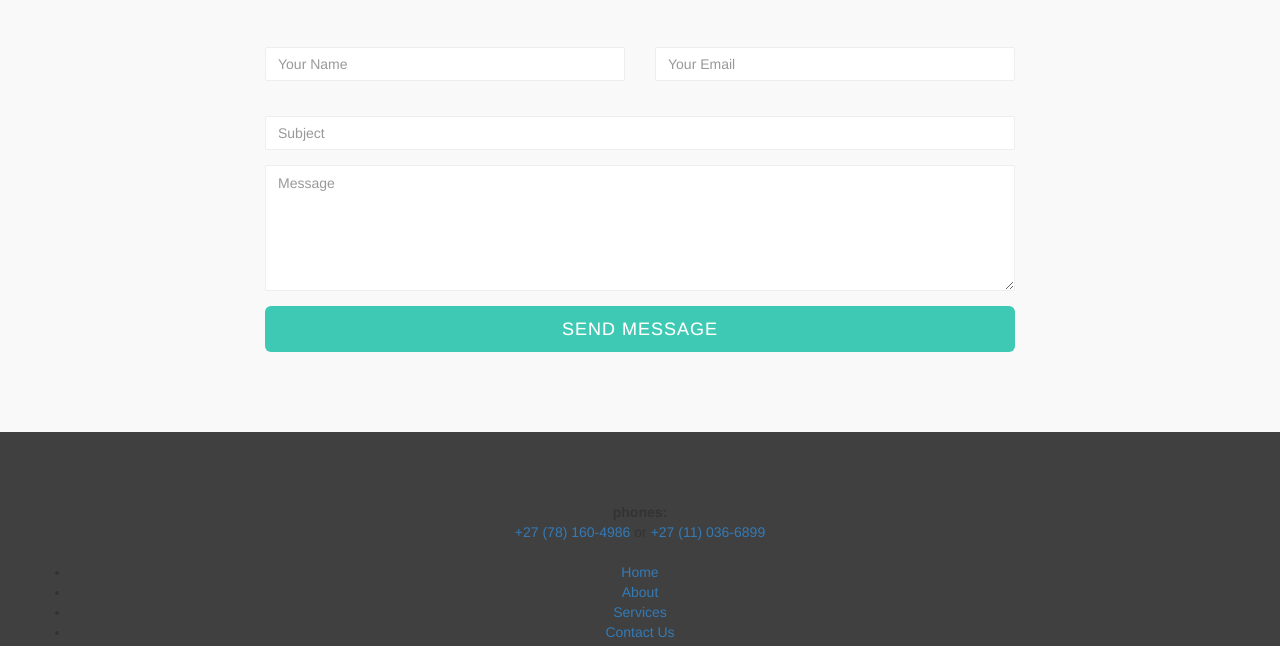
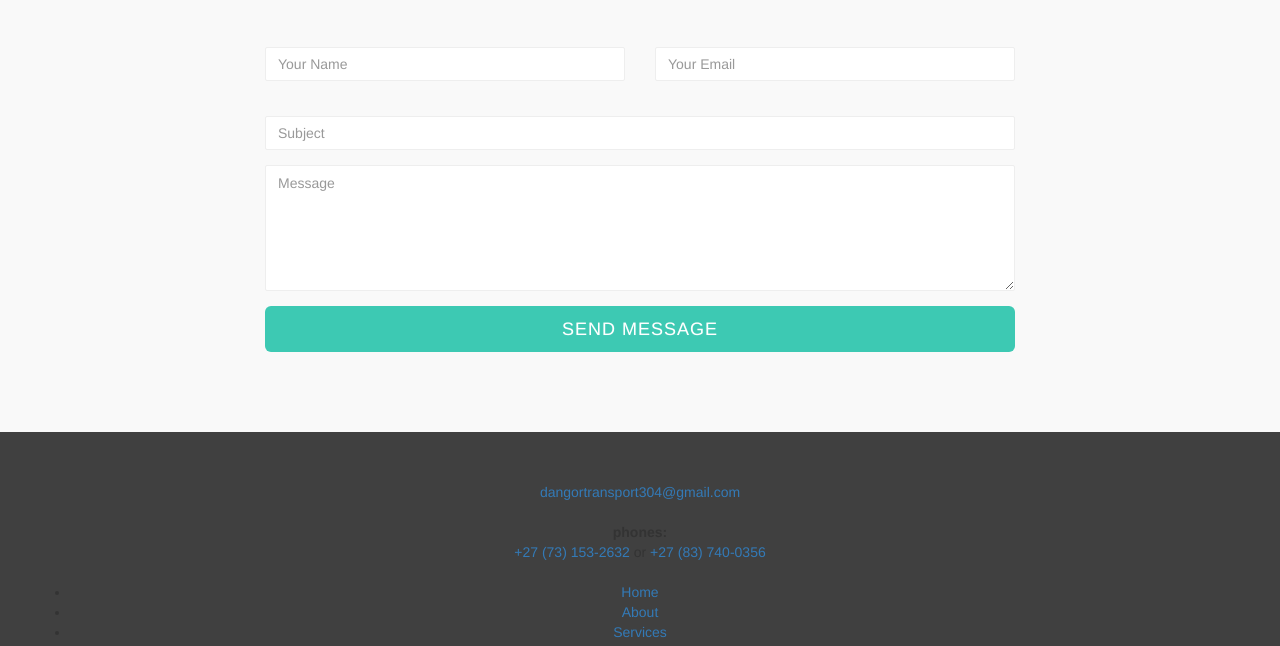
Before and after one commit to shabbir2209/dangor, a plain HTML site: page index.html in a window 1280 px wide. Shown: the part 2941-3587 px from the top of the page. Drawn offline with nearby package versions, Linux system fonts and the light colour scheme; a web font is replaced by a local one.

Commit message:
Add files via upload

```diff
--- a/index.html
+++ b/index.html
@@ -344,11 +344,11 @@
     <div class="container">
         <dl class="contact-list">
             <!-- <dt>email:</dt> -->
-            <dd><a href="mailto:#"></a></dd>
+            <dd><a href="mailto:dangortransport304@gmail.com">dangortransport304@gmail.com</a></dd>
           </dl>
           <dl class="contact-list">
             <dt>phones:</dt>
-            <dd><a href="tel:+27781604986">+27 (78) 160-4986</a> <span>or</span> <a href="tel:+27110366899">+27 (11) 036-6899</a>
+            <dd><a href="tel:+27731532632">+27 (73) 153-2632</a> <span>or</span> <a href="tel:+27837400356">+27 (83) 740-0356</a>
             </dd>
           </dl>
         <ul>
```
